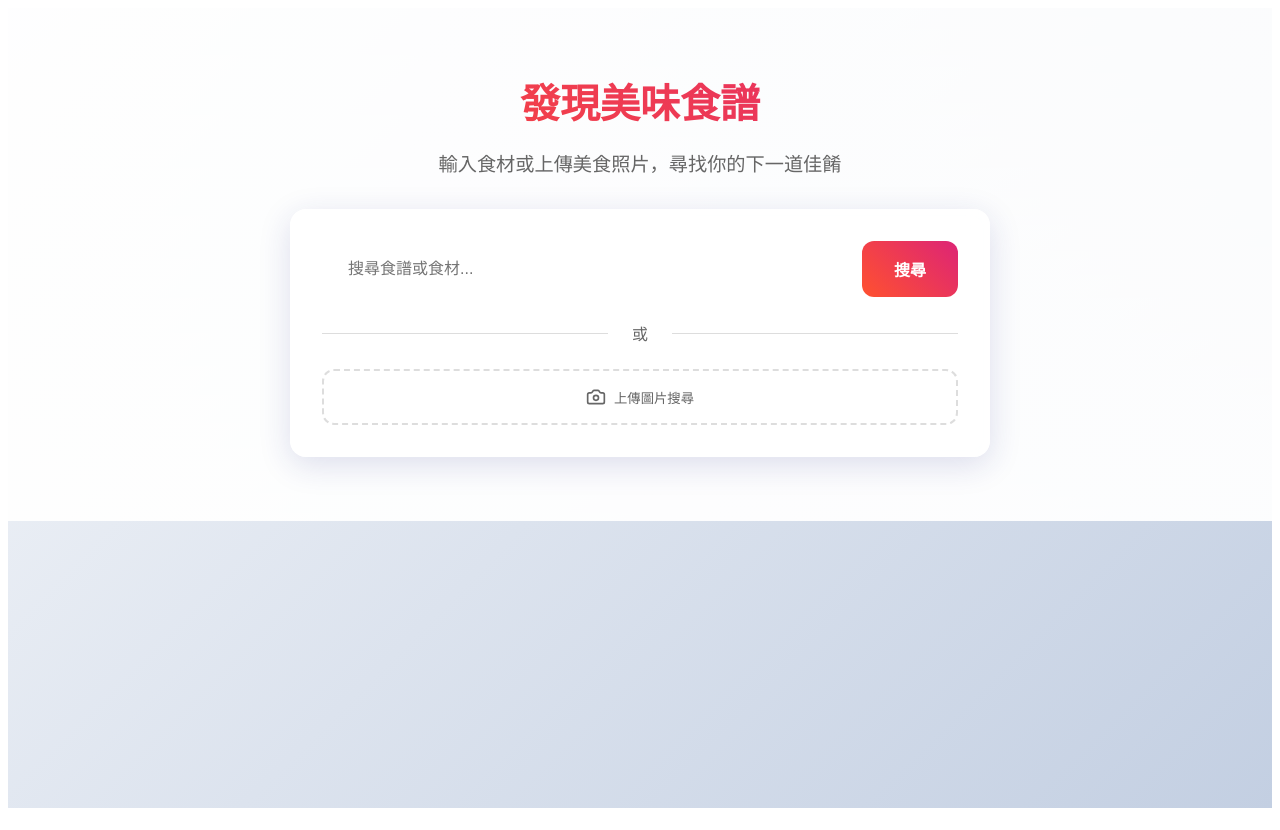
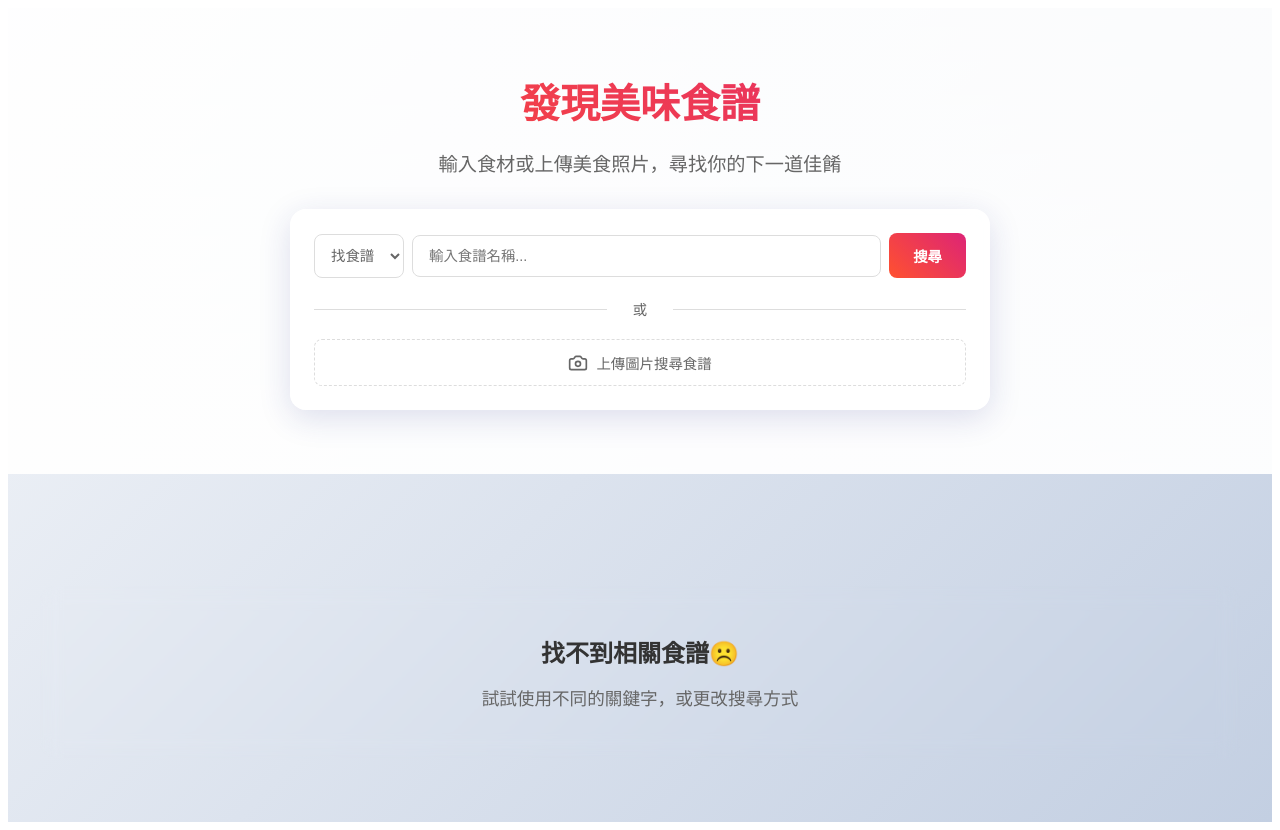
Before and after one commit to kevin93203/recipe-retrieval-system, a SvelteKit app in the folder frontend/: page / in a window 1280 px wide. Built offline with nearby package versions, Linux system fonts and the light colour scheme.

Commit message:
[feature] frontend - add the ability to search for recipes or search for ingredients - add message for empty results

```diff
--- a/frontend/src/components/SearchBox.svelte
+++ b/frontend/src/components/SearchBox.svelte
@@ -1,34 +1,55 @@
 <script lang="ts">
-    import { Camera } from 'lucide-svelte'
+    import { Camera, Search } from "lucide-svelte";
 
-    let { handleSearch, handleImageUpload} = $props();
+    let { handleSearch, handleImageUpload } = $props();
+    import { searchState } from "../routes/shared.svelte";
 
-    let searchInput = $state('')
-    let fileInput: HTMLInputElement = $state()
+    let searchInput = $state("");
+    let fileInput: HTMLInputElement = $state();
 
     function handleSubmit() {
-        handleSearch(searchInput)
+        handleSearch(searchInput);
     }
 
     function handleFileChange(event) {
-      const file = event.target.files[0]
+        const file = event.target.files[0];
         if (file) {
-        handleImageUpload(file)
+            handleImageUpload(file);
         }
-      event.target.value = '';
+        event.target.value = "";
+    }
+
+    function handleTypeChange(e: Event) {
+        const select = e.target as HTMLSelectElement;
+        searchState.type = select.value;
+        searchInput = "";
     }
 </script>
 
 <div class="search-container">
     <div class="search-box">
-      <div class="search-input">
+        <div class="search-input-group">
+            <select
+                class="type-select"
+                value={searchState.type}
+                onchange={handleTypeChange}
+            >
+                <option value="recipe">找食譜</option>
+                <option value="ingredient">找食材</option>
+            </select>
+
             <input
                 type="text"
                 bind:value={searchInput}
-          placeholder="搜尋食譜或食材..."
-          onkeyup={(e) => e.key === 'Enter' && handleSubmit()}
+                placeholder={searchState.type === "recipe"
+                    ? "輸入食譜名稱..."
+                    : "輸入食材名稱..."}
+                onkeyup={(e) => e.key === "Enter" && handleSubmit()}
             />
-        <button class="search-btn" onclick={handleSubmit}>搜尋</button>
+            <button class="search-btn" onclick={handleSubmit}>
+                <!-- <Search size={20}/> -->
+                搜尋
+            </button>
         </div>
 
         <div class="divider">或</div>
@@ -43,7 +64,11 @@
             />
             <button class="upload-btn" onclick={() => fileInput.click()}>
                 <Camera size={20} />
-          <span>上傳圖片搜尋</span>
+                <span
+                    >上傳圖片{searchState.type === "recipe"
+                        ? "搜尋食譜"
+                        : "搜尋食材"}</span
+                >
             </button>
         </div>
     </div>
@@ -60,56 +85,75 @@
         background: rgba(255, 255, 255, 0.8);
         backdrop-filter: blur(10px);
         border-radius: 16px;
-      padding: 2rem;
+        padding: 1.5rem;
         box-shadow: 0 8px 32px rgba(31, 38, 135, 0.15);
     }
 
-    .search-input {
+    .search-input-group {
         display: flex;
         gap: 0.5rem;
+        align-items: center;
+    }
 
-      input {
-        flex: 1;
-        padding: 1rem 1.5rem;
-        border: 2px solid transparent;
-        border-radius: 12px;
-        font-size: 1rem;
-        background: rgba(255, 255, 255, 0.9);
+    .type-select {
+        padding: 0.75rem;
+        border: 1px solid #ddd;
+        border-radius: 8px;
+        font-size: 0.9rem;
+        background: white;
+        color: #666;
+        cursor: pointer;
         transition: all 0.3s ease;
 
         &:focus {
             outline: none;
-          border-color: #DD2476;
-          box-shadow: 0 0 0 4px rgba(221, 36, 118, 0.1);
+            border-color: #dd2476;
+            box-shadow: 0 0 0 2px rgba(221, 36, 118, 0.1);
         }
+    }
+
+    input {
+        flex: 1;
+        padding: 0.75rem 1rem;
+        border: 1px solid #ddd;
+        border-radius: 8px;
+        font-size: 0.9rem;
+        background: white;
+        transition: all 0.3s ease;
+
+        &:focus {
+            outline: none;
+            border-color: #dd2476;
+            box-shadow: 0 0 0 2px rgba(221, 36, 118, 0.1);
         }
     }
 
     .search-btn {
-      padding: 1rem 2rem;
-      background: linear-gradient(45deg, #FF512F, #DD2476);
+        padding: 0.75rem 1.5rem;
+        background: linear-gradient(45deg, #ff512f, #dd2476);
         color: white;
         border: none;
-      border-radius: 12px;
+        border-radius: 8px;
         cursor: pointer;
-      font-size: 1rem;
+        font-size: 0.9rem;
         font-weight: 600;
         transition: transform 0.2s;
 
         &:hover {
-        transform: translateY(-2px);
+            transform: translateY(-1px);
         }
     }
 
     .divider {
-      margin: 1.5rem 0;
+        margin: 1.25rem 0;
         text-align: center;
         color: #666;
+        font-size: 0.9rem;
         position: relative;
 
         &::before,
         &::after {
-        content: '';
+            content: "";
             position: absolute;
             top: 50%;
             width: 45%;
@@ -128,22 +172,35 @@
 
     .upload-btn {
         width: 100%;
-      padding: 1rem;
+        padding: 0.75rem;
         display: flex;
         align-items: center;
         justify-content: center;
         gap: 0.5rem;
         background: white;
-      border: 2px dashed #ddd;
-      border-radius: 12px;
+        border: 1px dashed #ddd;
+        border-radius: 8px;
         color: #666;
+        font-size: 0.9rem;
         cursor: pointer;
         transition: all 0.3s ease;
 
         &:hover {
-        border-color: #DD2476;
-        color: #DD2476;
+            border-color: #dd2476;
+            color: #dd2476;
             background: rgba(221, 36, 118, 0.05);
         }
     }
+
+    @media (max-width: 480px) {
+        .search-input-group {
+            flex-direction: column;
+
+            .type-select,
+            input,
+            .search-btn {
+                width: 100%;
+            }
+        }
+    }
 </style>
--- a/frontend/src/routes/+page.svelte
+++ b/frontend/src/routes/+page.svelte
@@ -4,12 +4,14 @@
     import { searchState } from "./shared.svelte.js";
 
     async function searchByQuery() {
-        const formData = new FormData();
-        formData.append('query', searchState.query);
-        const res = await fetch(`http://localhost:8000/api/search/clip`, {
-            method: 'POST',
-            body: formData,
-        });
+        let url = ""
+        if(searchState.type === "recipe"){
+            url = `http://localhost:8000/api/search?query=${searchState.query}&top_k=12`
+        } else {
+            url = `http://localhost:8000/api/ingredient-search?ingredients=${searchState.query}&top_k=12`
+            console.log(url)
+        }
+        const res = await fetch(url)
         let data = await res.json();
 
         if (res.ok) {
@@ -23,7 +25,7 @@
         const formData = new FormData();
         formData.append('file', file);
 
-        const res = await fetch(`http://localhost:8000/api/search/clip`, {
+        const res = await fetch(`http://localhost:8000/api/image-search?top_k=12`, {
             method: 'POST',
             body: formData,
         });
@@ -54,11 +56,26 @@
         <SearchBox {handleSearch} {handleImageUpload} />
     </div>
 
-    <div class="recipe-grid">
-        {#each searchState.results as recipe (recipe.id)}
-            <RecipeCard {recipe} />
-        {/each}
-    </div>
+    {#if searchState.results.length === 0}
+        <div class="empty-state">
+            <div class="empty-message">
+                <h2>找不到相關食譜☹️</h2>
+                <p>
+                    {#if searchState.type === 'recipe'}
+                        試試使用不同的關鍵字，或更改搜尋方式
+                    {:else}
+                        試試使用其他食材組合，或更改搜尋方式
+                    {/if}
+                </p>
+            </div>
+        </div>
+    {:else}
+        <div class="recipe-grid">
+            {#each searchState.results as recipe (recipe.id)}
+                <RecipeCard {recipe} />
+            {/each}
+        </div>
+    {/if}
 </main>
 
 <style lang="scss">
@@ -101,4 +118,29 @@
         gap: 2rem;
         padding-bottom: 4rem;
     }
+
+    .empty-state {
+        max-width: 1200px;
+        margin: 0 auto;
+        padding: 4rem 2rem;
+    }
+
+    .empty-message {
+        backdrop-filter: blur(10px);
+        border-radius: 16px;
+        padding: 3rem;
+        text-align: center;
+
+        h2 {
+            font-size: 1.5rem;
+            color: #333;
+            margin: 0 0 1rem;
+        }
+
+        p {
+            color: #666;
+            font-size: 1.1rem;
+            margin: 0;
+        }
+    }
 </style>
--- a/frontend/src/routes/shared.svelte.js
+++ b/frontend/src/routes/shared.svelte.js
@@ -1,4 +1,5 @@
 export const searchState = $state({
 	query: "",
+    type: "recipe",
     results: [],
 });
```
Lines whose indentation alone changed are shown as unchanged.
